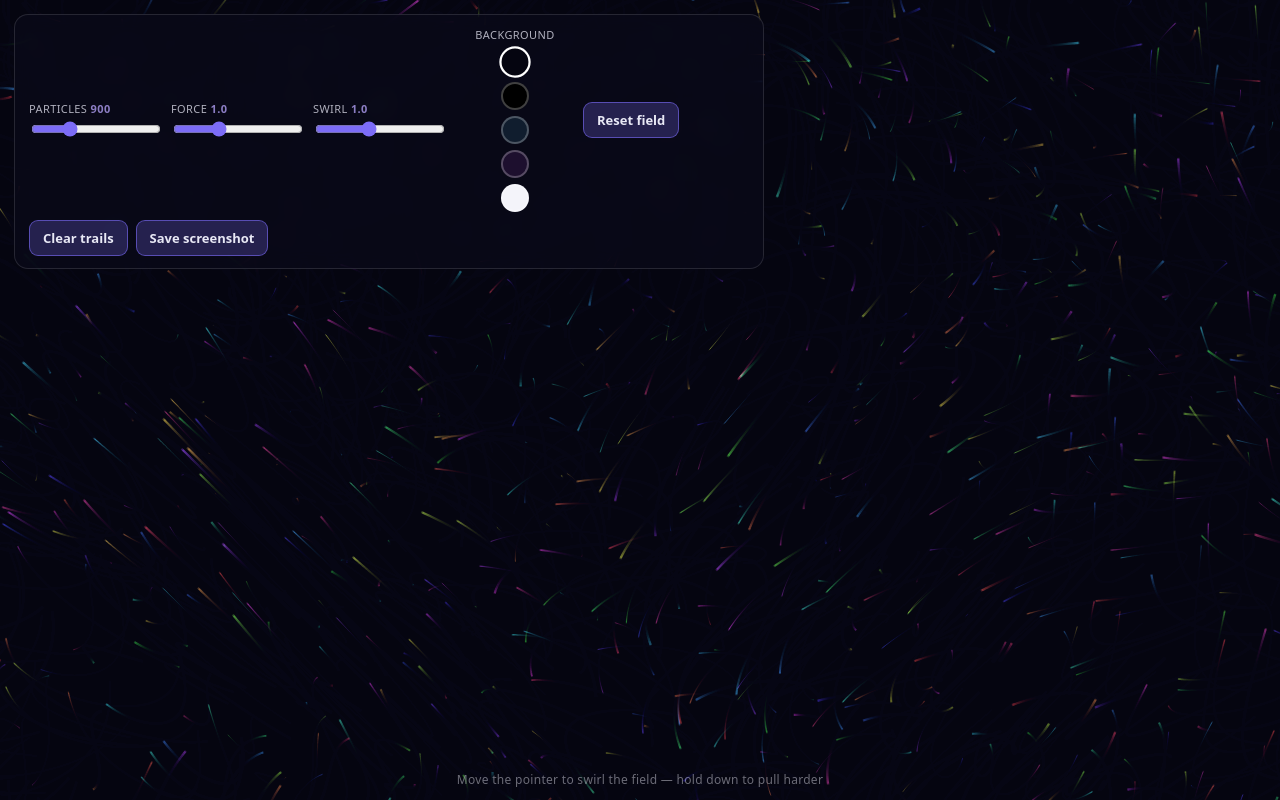
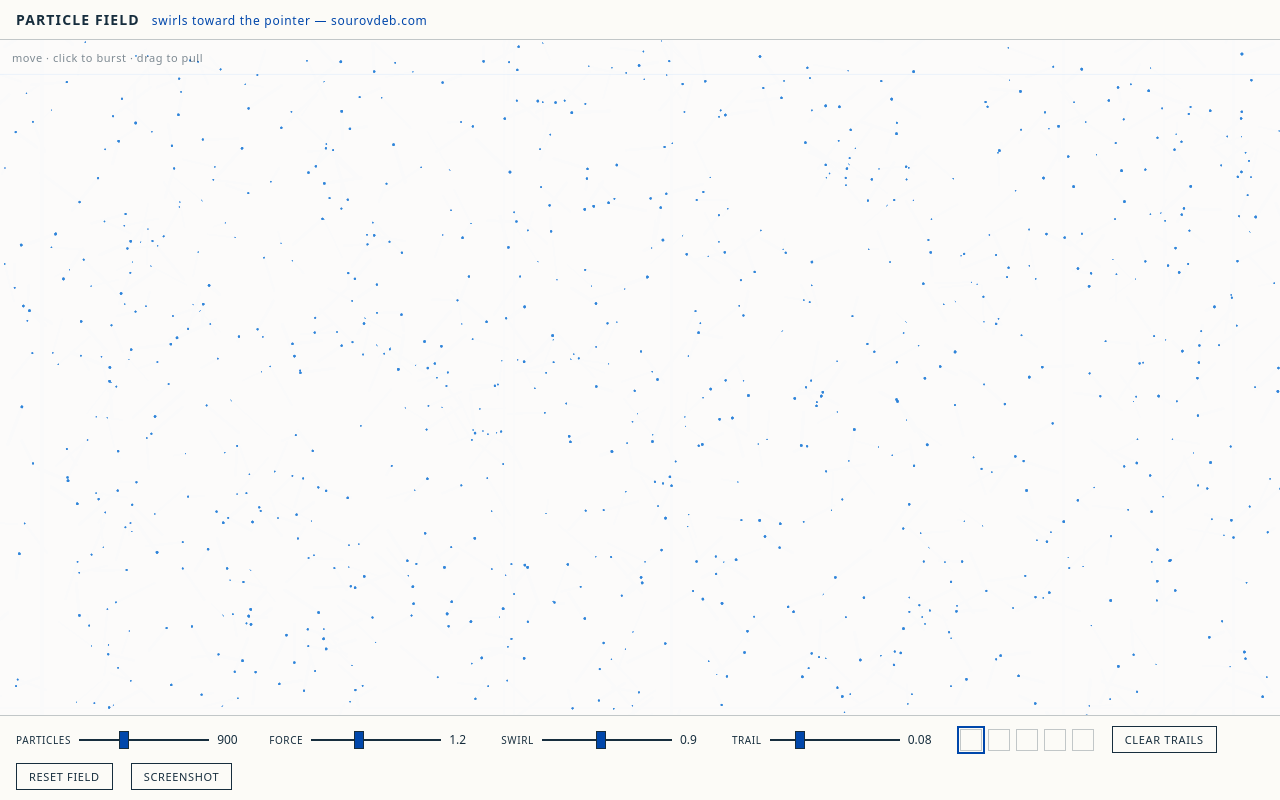
Before and after one commit to sourovdeb/myde-by-vibe, a browser extension: page tools/particle-field.html in a window 1280 px wide. Drawn offline with Linux system fonts and the light colour scheme.

Commit message:
Add particle-field interactive tool (v1.0.0)

```diff
--- a/tools/particle-field.html
+++ b/tools/particle-field.html
@@ -3,213 +3,310 @@
 <head>
 <meta charset="UTF-8" />
 <meta name="viewport" content="width=device-width, initial-scale=1.0" />
-<title>Particle Field — Interactive Canvas</title>
+<title>Particle Field — sourovdeb.com</title>
 <style>
-  #field { position: fixed; inset: 0; display: block; touch-action: none; cursor: crosshair; background: #050510; z-index: 1; }
+  :root {
+    --paper: #fcfbf7;
+    --ink: #172e3e;
+    --cobalt: #0047ab;
+    --rule: rgba(23, 46, 62, 0.25);
+    font-family: system-ui, -apple-system, "Segoe UI", sans-serif;
+  }
+  * { box-sizing: border-box; margin: 0; padding: 0; }
+  html, body { height: 100%; }
+  body {
+    background: var(--paper);
+    color: var(--ink);
+    overflow: hidden;
+    display: flex;
+    flex-direction: column;
+  }
+  header {
+    display: flex;
+    align-items: baseline;
+    gap: 12px;
+    padding: 10px 16px;
+    border-bottom: 1px solid var(--rule);
+    flex: 0 0 auto;
+  }
+  header h1 { font-size: 14px; font-weight: 700; letter-spacing: 0.08em; text-transform: uppercase; }
+  header span { font-size: 12px; color: var(--cobalt); letter-spacing: 0.06em; }
+  #stage-wrap { position: relative; flex: 1 1 auto; min-height: 0; }
+  canvas { display: block; width: 100%; height: 100%; cursor: crosshair; touch-action: none; }
+  #hint {
+    position: absolute; top: 10px; left: 12px;
+    font-size: 11px; letter-spacing: 0.05em; opacity: 0.55;
+    pointer-events: none; user-select: none;
+  }
   #hud {
-    position: fixed; top: 14px; left: 14px; z-index: 10;
-    display: flex; flex-wrap: wrap; gap: 8px; align-items: center;
-    background: rgba(10, 10, 25, 0.72); backdrop-filter: blur(10px);
-    border: 1px solid rgba(255,255,255,0.12); border-radius: 14px;
-    padding: 12px 14px; color: #e8e8f5;
-    font-family: system-ui, -apple-system, "Segoe UI", Roboto, sans-serif;
-    font-size: 13px; max-width: min(720px, calc(100vw - 28px));
-    user-select: none;
+    display: flex;
+    flex-wrap: wrap;
+    align-items: center;
+    gap: 10px 18px;
+    padding: 10px 16px;
+    border-top: 1px solid var(--rule);
+    flex: 0 0 auto;
+    font-size: 12px;
   }
-  #hud .ctl { display: flex; flex-direction: column; gap: 3px; min-width: 120px; }
-  #hud .ctl label { font-size: 11px; letter-spacing: 0.4px; opacity: 0.75; text-transform: uppercase; }
-  #hud input[type=range] { width: 130px; accent-color: #7c6cf7; cursor: pointer; }
-  #hud .val { font-variant-numeric: tabular-nums; font-weight: 600; color: #b9a6ff; }
-  #hud button {
-    font: inherit; font-weight: 600; cursor: pointer;
-    color: #e8e8f5; background: rgba(124,108,247,0.25);
-    border: 1px solid rgba(124,108,247,0.6); border-radius: 9px;
-    padding: 8px 13px; transition: background 0.15s, transform 0.1s;
+  .ctl { display: flex; align-items: center; gap: 8px; }
+  .ctl label { text-transform: uppercase; letter-spacing: 0.06em; font-size: 10px; }
+  .ctl output { font-variant-numeric: tabular-nums; min-width: 34px; }
+  input[type="range"] {
+    -webkit-appearance: none; appearance: none;
+    width: 130px; height: 2px; background: var(--ink); outline: none;
   }
-  #hud button:hover { background: rgba(124,108,247,0.5); }
-  #hud button:active { transform: scale(0.96); }
-  #hud .swatches { display: flex; gap: 6px; align-items: center; }
-  #hud .sw {
-    width: 24px; height: 24px; border-radius: 50%; cursor: pointer;
-    border: 2px solid rgba(255,255,255,0.25); transition: transform 0.12s, border-color 0.12s;
+  input[type="range"]::-webkit-slider-thumb {
+    -webkit-appearance: none; appearance: none;
+    width: 10px; height: 18px; background: var(--cobalt);
+    border: 1px solid var(--ink); border-radius: 0; cursor: ew-resize;
   }
-  #hud .sw:hover { transform: scale(1.15); }
-  #hud .sw.active { border-color: #fff; transform: scale(1.12); }
-  #tip {
-    position: fixed; bottom: 12px; left: 50%; transform: translateX(-50%);
-    color: rgba(232,232,245,0.45); font-family: system-ui, sans-serif; font-size: 12px;
-    pointer-events: none; z-index: 10; letter-spacing: 0.3px;
+  input[type="range"]::-moz-range-thumb {
+    width: 10px; height: 18px; background: var(--cobalt);
+    border: 1px solid var(--ink); border-radius: 0; cursor: ew-resize;
   }
+  button, .swatch {
+    font: inherit; font-size: 11px;
+    text-transform: uppercase; letter-spacing: 0.06em;
+    background: var(--paper); color: var(--ink);
+    border: 1px solid var(--ink); border-radius: 0;
+    padding: 5px 12px; cursor: pointer;
+  }
+  button:hover, .swatch:hover { background: var(--cobalt); color: #fff; }
+  button:active { transform: translateY(1px); }
+  #bgs { display: flex; align-items: center; gap: 6px; }
+  .swatch { width: 22px; height: 22px; padding: 0; border: 1px solid var(--rule); }
+  .swatch[aria-pressed="true"] { outline: 2px solid var(--cobalt); outline-offset: 1px; }
+  @media (max-width: 640px) { input[type="range"] { width: 90px; } }
 </style>
 </head>
 <body>
-<canvas id="field"></canvas>
+<header>
+  <h1>Particle Field</h1>
+  <span>swirls toward the pointer — sourovdeb.com</span>
+</header>
+<div id="stage-wrap">
+  <canvas id="stage"></canvas>
+  <div id="hint">move · click to burst · drag to pull</div>
+</div>
 <div id="hud">
   <div class="ctl">
-    <label>Particles <span class="val" id="countVal">900</span></label>
-    <input type="range" id="count" min="100" max="3000" step="50" value="900" />
+    <label for="count">Particles</label>
+    <input id="count" type="range" min="100" max="2500" step="50" value="900" />
+    <output id="countOut">900</output>
   </div>
   <div class="ctl">
-    <label>Force <span class="val" id="forceVal">1.0</span></label>
-    <input type="range" id="force" min="0" max="3" step="0.1" value="1" />
+    <label for="force">Force</label>
+    <input id="force" type="range" min="0.2" max="3" step="0.1" value="1.2" />
+    <output id="forceOut">1.2</output>
   </div>
   <div class="ctl">
-    <label>Swirl <span class="val" id="swirlVal">1.0</span></label>
-    <input type="range" id="swirl" min="0" max="2.5" step="0.1" value="1" />
+    <label for="swirl">Swirl</label>
+    <input id="swirl" type="range" min="0" max="2" step="0.1" value="0.9" />
+    <output id="swirlOut">0.9</output>
   </div>
-  <div class="ctl swatches">
-    <label>Background</label>
-    <div class="sw active" data-bg="#050510" style="background:#050510" title="Midnight"></div>
-    <div class="sw" data-bg="#000000" style="background:#000000" title="Black"></div>
-    <div class="sw" data-bg="#101d2e" style="background:#101d2e" title="Deep sea"></div>
-    <div class="sw" data-bg="#1d0f2e" style="background:#1d0f2e" title="Violet night"></div>
-    <div class="sw" data-bg="#f4f4fa" style="background:#f4f4fa" title="Paper"></div>
+  <div class="ctl">
+    <label for="trail">Trail</label>
+    <input id="trail" type="range" min="0.02" max="0.3" step="0.01" value="0.08" />
+    <output id="trailOut">0.08</output>
   </div>
-  <button id="reset">Reset field</button>
-  <button id="clear">Clear trails</button>
-  <button id="shot">Save screenshot</button>
+  <div id="bgs" role="group" aria-label="Background color">
+    <button class="swatch" data-bg="#fcfbf7" aria-pressed="true" title="Paper" aria-label="Paper background"></button>
+    <button class="swatch" data-bg="#141a21" title="Ink" aria-label="Ink background"></button>
+    <button class="swatch" data-bg="#0047ab" title="Cobalt" aria-label="Cobalt background"></button>
+    <button class="swatch" data-bg="#0b3b3b" title="Teal" aria-label="Teal background"></button>
+    <button class="swatch" data-bg="#1d1030" title="Night" aria-label="Night background"></button>
+  </div>
+  <button id="clearBtn">Clear trails</button>
+  <button id="resetBtn">Reset field</button>
+  <button id="shotBtn">Screenshot</button>
 </div>
-<div id="tip">Move the pointer to swirl the field — hold down to pull harder</div>
 <script>
 (function () {
-  const canvas = document.getElementById("field");
-  const ctx = canvas.getContext("2d");
-  const DPR = Math.min(window.devicePixelRatio || 1, 2);
-  let W = 0, H = 0;
-  let particles = [];
-  let bg = "#050510";
-  let lightBg = false;
-  const state = { count: 900, force: 1.0, swirl: 1.0 };
-  const pointer = { x: 0, y: 0, px: 0, py: 0, active: false, down: false, vx: 0, vy: 0 };
+  "use strict";
+  var stage = document.getElementById("stage");
+  var ctx = stage.getContext("2d");
+  var wrap = document.getElementById("stage-wrap");
+  var DPR = Math.min(window.devicePixelRatio || 1, 2);
+
+  var bg = "#fcfbf7";
+  var particleCount = 900;
+  var forceScale = 1.2;
+  var swirlScale = 0.9;
+  var trailFade = 0.08;
+  var particles = [];
+  var running = true;
+
+  var pointer = { x: 0, y: 0, px: 0, py: 0, vx: 0, vy: 0, active: false, down: false };
 
   function resize() {
-    W = window.innerWidth; H = window.innerHeight;
-    canvas.width = W * DPR; canvas.height = H * DPR;
-    canvas.style.width = W + "px"; canvas.style.height = H + "px";
+    var w = wrap.clientWidth, h = wrap.clientHeight;
+    stage.width = Math.max(1, Math.floor(w * DPR));
+    stage.height = Math.max(1, Math.floor(h * DPR));
     ctx.setTransform(DPR, 0, 0, DPR, 0, 0);
-    paintBg(1);
+    fillBackground(1);
   }
-  function paintBg(alpha) {
-    ctx.globalCompositeOperation = "source-over";
+  function fillBackground(alpha) {
     ctx.globalAlpha = alpha;
     ctx.fillStyle = bg;
-    ctx.fillRect(0, 0, W, H);
+    ctx.fillRect(0, 0, stage.width, stage.height);
     ctx.globalAlpha = 1;
   }
+  function isDark(hex) {
+    var r = parseInt(hex.slice(1, 3), 16), g = parseInt(hex.slice(3, 5), 16), b = parseInt(hex.slice(5, 7), 16);
+    return (0.299 * r + 0.587 * g + 0.114 * b) < 128;
+  }
   function spawn(n) {
-    for (let i = 0; i < n; i++) {
+    var w = stage.width / DPR, h = stage.height / DPR;
+    for (var i = 0; i < n; i++) {
       particles.push({
-        x: Math.random() * W, y: Math.random() * H,
-        vx: 0, vy: 0, hue: Math.random() * 360,
-        size: 0.6 + Math.random() * 1.8,
-        seed: Math.random() * Math.PI * 2
+        x: Math.random() * w, y: Math.random() * h,
+        vx: (Math.random() - 0.5) * 1.2, vy: (Math.random() - 0.5) * 1.2,
+        size: 0.8 + Math.random() * 1.8,
+        hue: Math.random() * 360, life: 1
       });
     }
   }
-  function rebuild(newCount) {
-    const cur = particles.length;
-    if (newCount > cur) spawn(newCount - cur);
-    else if (newCount < cur) particles.length = newCount;
+  function syncCount() {
+    while (particles.length < particleCount) spawn(1);
+    if (particles.length > particleCount) particles.length = particleCount;
   }
-  function step(now) {
-    const t = now * 0.001;
-    paintBg(lightBg ? 0.10 : 0.075);
-    pointer.vx = pointer.x - pointer.px;
-    pointer.vy = pointer.y - pointer.py;
-    pointer.px = pointer.x; pointer.py = pointer.y;
-    ctx.globalCompositeOperation = lightBg ? "source-over" : "lighter";
-    const boost = pointer.down ? 2.6 : 1;
-    const F = state.force * boost;
-    const S = state.swirl;
-    for (let i = 0; i < particles.length; i++) {
-      const p = particles[i];
+
+  function step() {
+    var w = stage.width / DPR, h = stage.height / DPR;
+    fillBackground(trailFade);
+
+    var f = forceScale, s = swirlScale;
+    var px = pointer.x, py = pointer.y;
+    var pull = pointer.down ? 2.2 : 1;
+
+    ctx.lineCap = "round";
+    for (var i = 0; i < particles.length; i++) {
+      var p = particles[i];
       if (pointer.active) {
-        const dx = pointer.x - p.x;
-        const dy = pointer.y - p.y;
-        const d2 = dx * dx + dy * dy + 2400;
-        const d = Math.sqrt(d2);
-        const inv = 1 / d;
-        const pull = F * 3200 / d2;
-        const tang = S * 2600 / d2;
-        p.vx += dx * inv * pull * 60 * 0.016;
-        p.vy += dy * inv * pull * 60 * 0.016;
-        p.vx += -dy * inv * tang * 60 * 0.016;
-        p.vy +=  dx * inv * tang * 60 * 0.016;
-        const drag = Math.min(1, 900 / d2);
-        p.vx += pointer.vx * drag * 0.35;
-        p.vy += pointer.vy * drag * 0.35;
-        const prox = Math.max(0, 1 - d / 460);
-        p.hue += 0.25 + prox * 5;
-      } else {
-        p.hue += 0.25;
-        p.vx += Math.sin(t * 0.7 + p.y * 0.004 + p.seed) * 0.02;
-        p.vy += Math.cos(t * 0.6 + p.x * 0.004 + p.seed) * 0.02;
+        var dx = px - p.x, dy = py - p.y;
+        var d2 = dx * dx + dy * dy;
+        var d = Math.sqrt(d2) || 0.001;
+        if (d < 600) {
+          var strength = (f * pull * 220) / (d2 + 900);
+          var nx = dx / d, ny = dy / d;
+          var tx = -ny, ty = nx;
+          p.vx += nx * strength + tx * strength * s;
+          p.vy += ny * strength + ty * strength * s;
+          p.vx += pointer.vx * 0.02;
+          p.vy += pointer.vy * 0.02;
+        }
       }
-      p.vx += Math.sin(p.y * 0.006 + t * 0.4) * 0.018 * S;
-      p.vy += Math.cos(p.x * 0.006 + t * 0.4) * 0.018 * S;
-      p.vx *= 0.965; p.vy *= 0.965;
+      p.vx *= 0.985; p.vy *= 0.985;
+      var speed = Math.sqrt(p.vx * p.vx + p.vy * p.vy);
+      if (speed > 14) { p.vx *= 14 / speed; p.vy *= 14 / speed; speed = 14; }
+      var ox = p.x, oy = p.y;
       p.x += p.vx; p.y += p.vy;
-      if (p.x < -10) p.x = W + 10; else if (p.x > W + 10) p.x = -10;
-      if (p.y < -10) p.y = H + 10; else if (p.y > H + 10) p.y = -10;
-      const speed = Math.sqrt(p.vx * p.vx + p.vy * p.vy);
-      const alpha = Math.min(0.9, 0.15 + speed * 0.09);
-      const light = 55 + Math.min(25, speed * 4);
+
+      var m = 20;
+      if (p.x < -m) p.x = w + m; else if (p.x > w + m) p.x = -m;
+      if (p.y < -m) p.y = h + m; else if (p.y > h + m) p.y = -m;
+
+      var targetHue = (210 + speed * 14) % 360;
+      p.hue += (targetHue - p.hue) * 0.06;
+      if (p.hue < 0) p.hue += 360;
+      var light = isDark(bg) ? 62 : 45;
+      var alpha = Math.min(1, 0.35 + speed * 0.09);
+
+      ctx.strokeStyle = "hsla(" + p.hue.toFixed(1) + ", 85%, " + light + "%, " + alpha.toFixed(2) + ")";
+      ctx.lineWidth = p.size;
       ctx.beginPath();
-      ctx.strokeStyle = "hsla(" + (p.hue % 360) + ", 85%, " + (lightBg ? 38 : light) + "%, " + alpha + ")";
-      ctx.lineWidth = p.size;
-      ctx.moveTo(p.x - p.vx * 2.2, p.y - p.vy * 2.2);
+      ctx.moveTo(ox, oy);
       ctx.lineTo(p.x, p.y);
       ctx.stroke();
     }
-    ctx.globalCompositeOperation = "source-over";
-    requestAnimationFrame(step);
+
+    pointer.vx *= 0.82; pointer.vy *= 0.82;
   }
-  function setPointer(e) {
-    pointer.x = e.clientX; pointer.y = e.clientY;
-    if (!pointer.active) { pointer.px = pointer.x; pointer.py = pointer.y; pointer.active = true; }
+
+  function loop() {
+    if (running) step();
+    requestAnimationFrame(loop);
   }
-  window.addEventListener("pointermove", setPointer, { passive: true });
-  window.addEventListener("pointerdown", function (e) { if (e.target === canvas) { pointer.down = true; setPointer(e); } }, { passive: true });
-  window.addEventListener("pointerup", function () { pointer.down = false; }, { passive: true });
-  window.addEventListener("pointerleave", function () { pointer.active = false; pointer.down = false; });
-  canvas.addEventListener("pointerdown", function () { paintBg(1); }, { passive: true });
-  const bind = function (id, valId, key, fmt) {
-    const el = document.getElementById(id), out = document.getElementById(valId);
+
+  function pos(e) {
+    var r = stage.getBoundingClientRect();
+    return { x: e.clientX - r.left, y: e.clientY - r.top };
+  }
+  stage.addEventListener("pointermove", function (e) {
+    var q = pos(e);
+    pointer.vx = q.x - pointer.x; pointer.vy = q.y - pointer.y;
+    pointer.x = q.x; pointer.y = q.y;
+    pointer.active = true;
+  });
+  stage.addEventListener("pointerdown", function (e) {
+    var q = pos(e);
+    pointer.down = true;
+    pointer.x = q.x; pointer.y = q.y; pointer.active = true;
+    for (var i = 0; i < particles.length; i++) {
+      var p = particles[i];
+      var dx = p.x - q.x, dy = p.y - q.y;
+      var d2 = dx * dx + dy * dy;
+      if (d2 < 16000) {
+        var d = Math.sqrt(d2) || 1;
+        var kick = (1 - d / 126) * 6;
+        p.vx += (dx / d) * kick;
+        p.vy += (dy / d) * kick;
+        p.hue = (p.hue + 60) % 360;
+      }
+    }
+  });
+  window.addEventListener("pointerup", function () { pointer.down = false; });
+  stage.addEventListener("pointerleave", function () { pointer.active = false; });
+  stage.addEventListener("touchmove", function (e) { e.preventDefault(); }, { passive: false });
+
+  function bind(id, out, apply) {
+    var el = document.getElementById(id), o = document.getElementById(out);
     el.addEventListener("input", function () {
-      const v = parseFloat(el.value);
-      state[key] = v;
-      out.textContent = fmt(v);
-      if (key === "count") rebuild(Math.round(v));
+      var v = parseFloat(el.value);
+      o.textContent = el.value;
+      apply(v);
     });
-  };
-  bind("count", "countVal", "count", function (v) { return Math.round(v); });
-  bind("force", "forceVal", "force", function (v) { return v.toFixed(1); });
-  bind("swirl", "swirlVal", "swirl", function (v) { return v.toFixed(1); });
-  document.querySelectorAll("#hud .sw").forEach(function (s) {
-    s.addEventListener("click", function () {
-      document.querySelectorAll("#hud .sw").forEach(function (x) { x.classList.remove("active"); });
-      s.classList.add("active");
-      bg = s.dataset.bg;
-      lightBg = bg === "#f4f4fa";
-      paintBg(1);
+  }
+  bind("count", "countOut", function (v) { particleCount = v; syncCount(); });
+  bind("force", "forceOut", function (v) { forceScale = v; });
+  bind("swirl", "swirlOut", function (v) { swirlScale = v; });
+  bind("trail", "trailOut", function (v) { trailFade = v; });
+
+  document.getElementById("clearBtn").addEventListener("click", function () {
+    fillBackground(1);
+  });
+  document.getElementById("resetBtn").addEventListener("click", function () {
+    particles = [];
+    syncCount();
+    fillBackground(1);
+  });
+  document.getElementById("shotBtn").addEventListener("click", function () {
+    var a = document.createElement("a");
+    a.download = "particle-field-" + Date.now() + ".png";
+    a.href = stage.toDataURL("image/png");
+    a.click();
+  });
+
+  var swatches = document.querySelectorAll(".swatch");
+  Array.prototype.forEach.call(swatches, function (b) {
+    b.addEventListener("click", function () {
+      bg = b.getAttribute("data-bg");
+      Array.prototype.forEach.call(swatches, function (x) { x.setAttribute("aria-pressed", "false"); });
+      b.setAttribute("aria-pressed", "true");
+      fillBackground(1);
     });
   });
-  document.getElementById("reset").addEventListener("click", function () {
-    particles = [];
-    spawn(state.count);
-    paintBg(1);
+
+  window.addEventListener("resize", resize);
+  document.addEventListener("visibilitychange", function () {
+    running = !document.hidden;
   });
-  document.getElementById("clear").addEventListener("click", function () { paintBg(1); });
-  document.getElementById("shot").addEventListener("click", function () {
-    const a = document.createElement("a");
-    a.download = "particle-field-" + Date.now() + ".png";
-    a.href = canvas.toDataURL("image/png");
-    a.click();
-  });
-  window.addEventListener("resize", function () { resize(); });
+
   resize();
-  spawn(state.count);
-  requestAnimationFrame(step);
+  syncCount();
+  pointer.x = stage.width / (2 * DPR);
+  pointer.y = stage.height / (2 * DPR);
+  loop();
 })();
 </script>
 </body>
```
